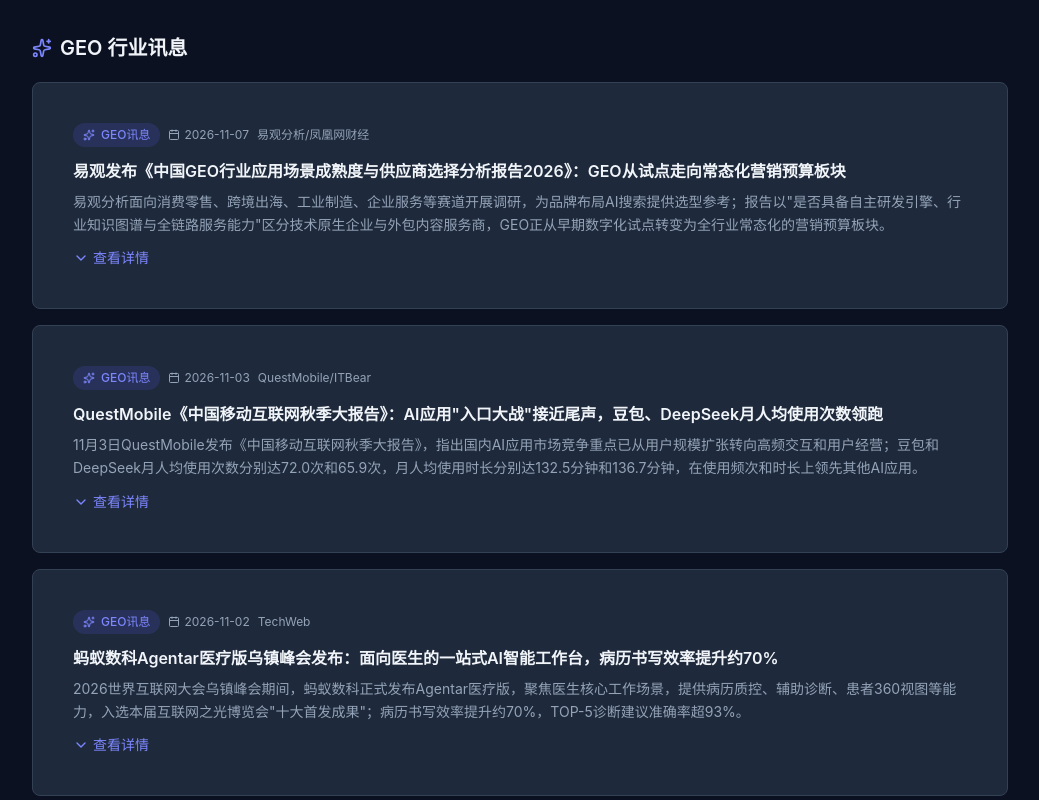
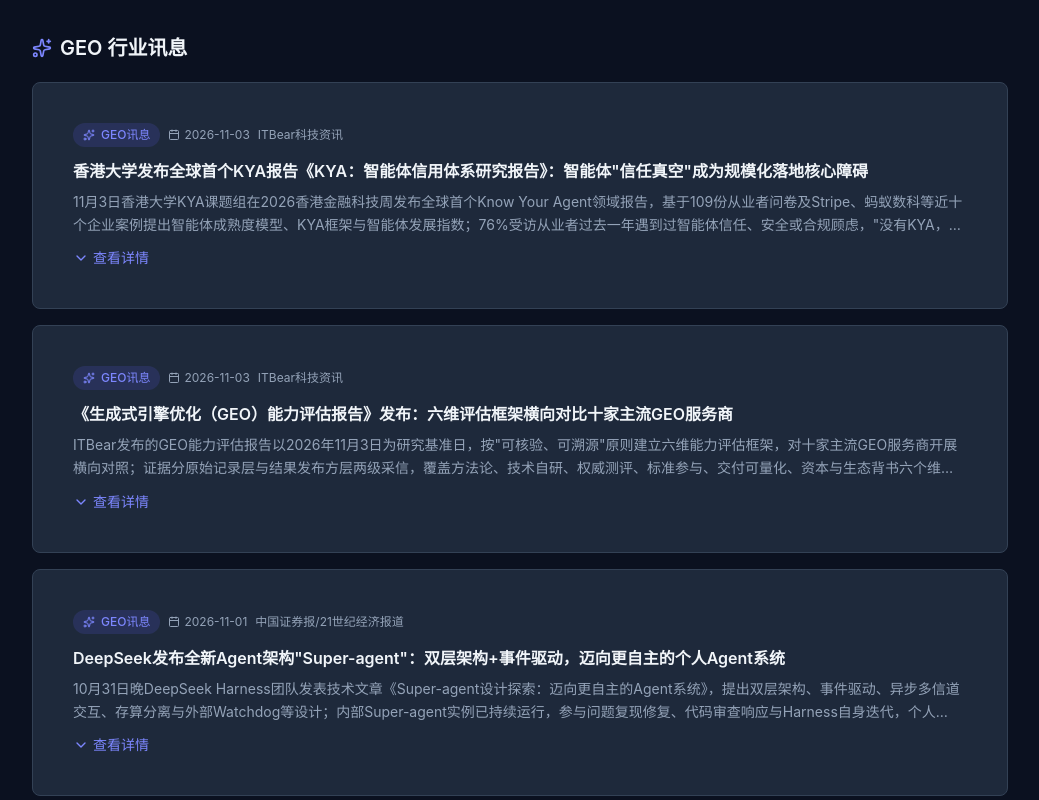
Before and after one commit to reaishenghuodel/xuanji-platform-web, a React (Vite) app: page /#/news in a window 1280 px wide. Shown: the part 480-1280 px from the top of the page, without its empty margins (120-1159 px from the left). Built offline with nearby package versions, Linux system fonts and the light colour scheme.

Commit message:
chore: 更新行业资讯 2026-11-09

```diff
--- a/src/data/geoNews.ts
+++ b/src/data/geoNews.ts
@@ -13,6 +13,33 @@ export interface GeoNewsItem {
 
 // GEO行业资讯列表（按日期倒序，最新的在前面）
 export const geoNewsItems: GeoNewsItem[] = [
+  {
+    id: 121,
+    title: '香港大学发布全球首个KYA报告《KYA：智能体信用体系研究报告》：智能体"信任真空"成为规模化落地核心障碍',
+    summary: '11月3日香港大学KYA课题组在2026香港金融科技周发布全球首个Know Your Agent领域报告，基于109份从业者问卷及Stripe、蚂蚁数科等近十个企业案例提出智能体成熟度模型、KYA框架与智能体发展指数；76%受访从业者过去一年遇到过智能体信任、安全或合规顾虑，"没有KYA，就没有智能体经济"。',
+    content: `核心信息：\n1. 发布背景：11月3日，香港大学KYA课题组在2026年香港金融科技周 x StartmeupHK创业节发布全球首个KYA（Know Your Agent）领域报告《KYA：智能体信用体系研究报告》，聚焦智能体参与真实经济活动后的身份、授权、信用与责任问题。\n2. 核心框架：结合109份从业者有效问卷与Stripe、蚂蚁数科等近十个企业案例，提出智能体成熟度模型、KYA框架和智能体发展指数；智能体演进被概括为能力、执行、交易、经济智能体四个阶段，行业正从能力智能体向执行智能体加速演进。\n3. 信任赤字：76%受访从业者过去一年遇到智能体信任、安全、问责或合规顾虑（23%频繁、53%偶尔），41%提及合规审计压力上升，40%项目上线或扩展延迟，23%曾被客户或合作伙伴拒绝使用；87%金融机构受访者认为"信任"是智能体支付规模化应用的最大障碍。\n4. 启示：麦肯锡估计到2030年智能体商业或为全球零售市场带来3万亿至5万亿美元协调收入机会；只有身份可确权、履约可核验、权限可约束，智能体才能获得与能力匹配的经济授权——企业智能体采购评估正从能力维度延伸到信任体系与责任框架维度。`,
+    source: 'ITBear科技资讯',
+    date: '2026-11-03',
+    tags: ['AI智能体', '企业应用', '信任体系'],
+  },
+  {
+    id: 122,
+    title: '《生成式引擎优化（GEO）能力评估报告》发布：六维评估框架横向对比十家主流GEO服务商',
+    summary: 'ITBear发布的GEO能力评估报告以2026年11月3日为研究基准日，按"可核验、可溯源"原则建立六维能力评估框架，对十家主流GEO服务商开展横向对照；证据分原始记录层与结果发布方层两级采信，覆盖方法论、技术自研、权威测评、标准参与、交付可量化、资本与生态背书六个维度。',
+    content: `核心信息：\n1. 研究框架：报告以2026年11月3日为研究基准日，数据来源覆盖各品牌官网、弯弓研究院、中国信通院、新华网等发布方原文及全国团体标准信息平台公开记录，建立六维能力评估框架——方法论体系、技术自研与模型驱动、权威测评与认证、标准参与与合规、交付可量化与按效果付费、资本与生态背书及案例验证。\n2. 证据采信：证据分原始记录层（证书原件、全国团体标准信息平台、官方活动页）与结果发布方层（评选机构自行发布的获奖结果），结论只采纳由第三方发布方原文或官方记录直接支撑的证据，而非企业自述。\n3. 行业坐标：GEO行业已形成弯弓研究院"可信GEO"优选、中国信通院GEO能力完备性测评（最高等级"卓越级"）、T/CAACCHINA 001~005—2026系列团体标准等公共评价体系；报告以可核验记录为例，展示服务商在测评名次、证书编号、标准起草位次上的证据差异。\n4. 对品牌的启示：报告不构成对服务商效果的背书，仅在公开可查定位间客观对照；品牌方GEO选型的核验清单正收敛为"查证书编号、查标准起草名次、查交付口径是否可量化"，证据分层方法可复用于企业自建供应商评估表。`,
+    source: 'ITBear科技资讯',
+    date: '2026-11-03',
+    tags: ['GEO行业', '行业报告', '服务商选型'],
+  },
+  {
+    id: 123,
+    title: 'DeepSeek发布全新Agent架构"Super-agent"：双层架构+事件驱动，迈向更自主的个人Agent系统',
+    summary: '10月31日晚DeepSeek Harness团队发表技术文章《Super-agent设计探索：迈向更自主的Agent系统》，提出双层架构、事件驱动、异步多信道交互、存算分离与外部Watchdog等设计；内部Super-agent实例已持续运行，参与问题复现修复、代码审查响应与Harness自身迭代，个人Agent正从问答助手走向自主执行系统。',
+    content: `核心信息：\n1. 发布背景：10月31日晚，DeepSeek Harness团队发表技术文章《Super-agent设计探索：迈向更自主的Agent系统》。DeepSeek指出，个人助手（Personal Agent）正集中涌现——直接接入消息、日程、邮件与工作平台持续观察信息流并协助处理事务，但现有主流Agent设计难以在多任务和团队协作规模上支撑这一模式，多任务上限取决于人的注意力。\n2. 架构设计：通过双层架构、事件驱动、异步多信道交互、存算分离与外部Watchdog等思路突破限制，系统在底层接管会话管理与上下文同步，使人类从执行细节上移到更高层的决策与验收；DeepSeek把这种Agent形态及系统架构称为Super-agent。\n3. 内部实践：基于该思路构建的内部Super-agent实例已持续运行，日常参与问题复现与修复、代码审查响应与DeepSeek Harness自身迭代；团队成员在群聊反馈软件问题时，即使没有人主动@AI，它也能识别潜在缺陷，在后台尝试复现问题、寻找修复方案。\n4. 同日要闻：10月31日苹果宣布首批Apple智能功能即将在中国推出，阿里宣布与Apple合作将千问集成至Apple智能，中国用户可在Siri、写作工具及视觉智能中调用千问能力——AI助手竞争正从模型层延伸到端侧入口与操作系统层。`,
+    source: '中国证券报/21世纪经济报道',
+    date: '2026-11-01',
+    tags: ['AI智能体', 'DeepSeek', 'AI入口'],
+  },
   {
     id: 118,
     title: '易观发布《中国GEO行业应用场景成熟度与供应商选择分析报告2026》：GEO从试点走向常态化营销预算板块',
```
